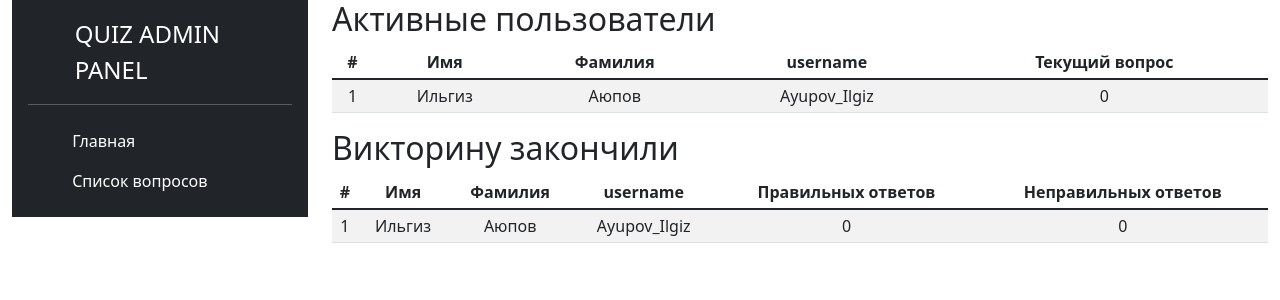
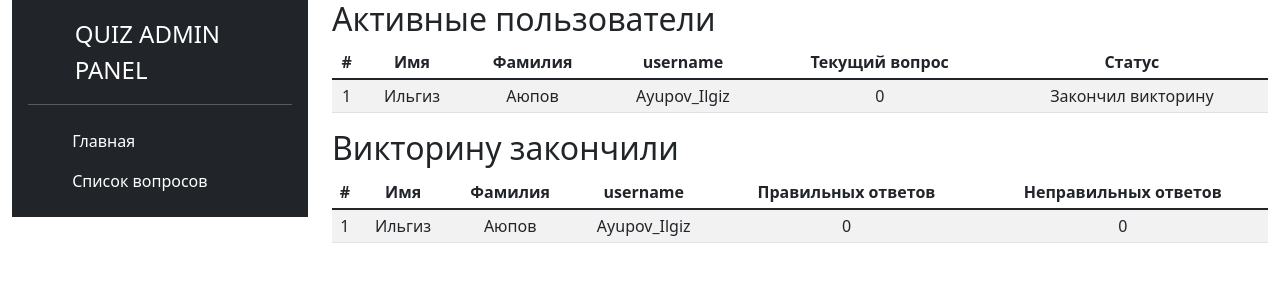
Before and after one commit to ilgiz-ayupov/django-quiz-panel, a Django app: template admin_panel/templates/admin_panel/users_list.html in a window 1280 px wide. Shown: the top 300 px of the page. Run offline with Django 3.2, Linux system fonts and the light colour scheme; the template is opened without the code that fills it: values that come from a table or form of the project are taken from there, others are empty; data comes from the database, SQL or seed files in the repository; some libraries are stand-ins or nearby versions.

Commit message:
Подправил дизайн главной страницы

```diff
--- a/admin_panel/templates/admin_panel/users_list.html
+++ b/admin_panel/templates/admin_panel/users_list.html
@@ -20,6 +20,7 @@
                                 <th>Фамилия</th>
                                 <th>username</th>
                                 <th>Текущий вопрос</th>
+                                <th>Статус</th>
                             </tr>
                         </thead>
                         <tbody>
@@ -30,6 +31,7 @@
                                 <td>{{ user.last_name }}</td>
                                 <td>{{ user.username }}</td>
                                 <td>{{ user.current_question }}</td>
+                                <td>{{ user.status }}</td>
                             </tr>
                             {% endfor %}
                         </tbody>
```
Also changed, not shown: admin_panel/views.py (+4 -3 lines).
